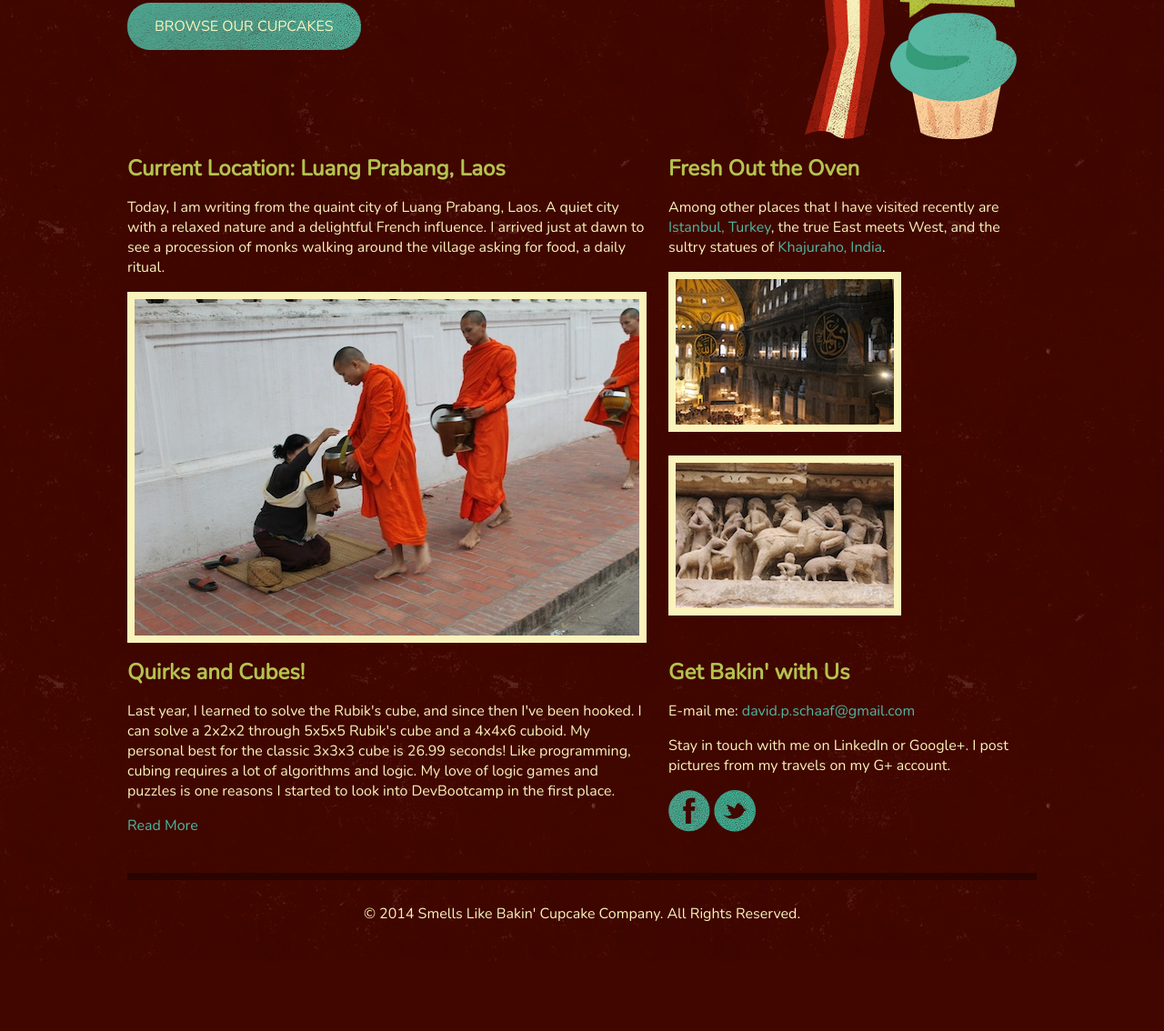
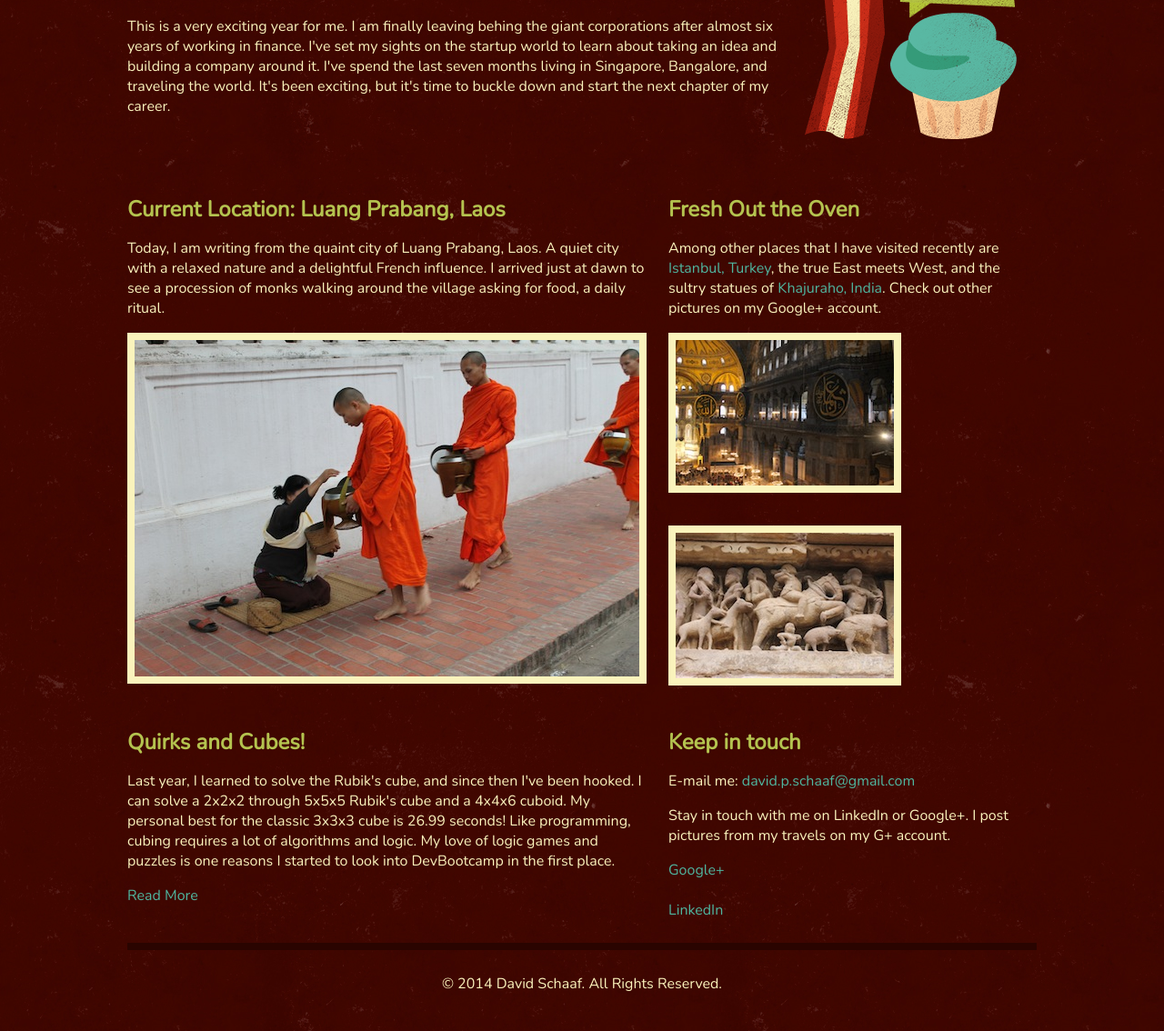
Before and after one commit to dpschaaf/mywebsite, a plain HTML site: page index.html in a window 1280 px wide. Shown: the part 319-1453 px from the top of the page at 91% size. Before the commit the page ends 1376 px from the top, so only its background shows below. Drawn offline with nearby package versions, Linux system fonts and the light colour scheme.

Commit message:
more text edits, and deleted the cupcake button

```diff
--- a/css/style.css
+++ b/css/style.css
@@ -53,7 +53,7 @@ ul.nav li a {
 
 #recent-places img {
   border: 8px solid #FAF3BC;
-  margin: 0 0 20px 0;
+  margin: 0 0 30px 0;
 }
 
 #current img {
--- a/index.html
+++ b/index.html
@@ -28,7 +28,7 @@
 
     <div id="intro" class="grid_9">
       <h1>Returning to San Francisco after seven months in Asia</h1>
-      <p><a href="" class="btn">Browse Our Cupcakes</a></p>
+      <p>This is a very exciting year for me. I am finally leaving behing the giant corporations after almost six years of working in finance. I've set my sights on the startup world to learn about taking an idea and building a company around it. I've spend the last seven months living in Singapore, Bangalore, and traveling the world. It's been exciting, but it's time to buckle down and start the next chapter of my career.</p>
     </div>
 
     <div class="grid_3 omega">
@@ -43,7 +43,7 @@
 
     <div id="recent-places" class="grid_5 omega">
       <h2>Fresh Out the Oven</h2>
-      <p>Among other places that I have visited recently are <a href="">Istanbul, Turkey</a>, the true East meets West, and the sultry statues of <a href="">Khajuraho, India</a>.</p>
+      <p>Among other places that I have visited recently are <a href="">Istanbul, Turkey</a>, the true East meets West, and the sultry statues of <a href="">Khajuraho, India</a>. Check out other pictures on my Google+ account.</p>
       <img src="img/sofia.jpg" alt="Hagia Sofia, Istanbul, Turkey">
       <img src="img/khajuraho.jpg" alt="Bas relief sculptures at Khajuraho">
     </div>
@@ -55,19 +55,20 @@
     </div>
 
     <div id="new-cupcakes" class="grid_5 omega">
-      <h2>Get Bakin' with Us</h2>
+      <h2>Keep in touch</h2>
 
       <div id="contact">
         <p>E-mail me: <a href="">david.p.schaaf@gmail.com</a></p>
       </div>
 
       <p>Stay in touch with me on LinkedIn or Google+. I post pictures from my travels on my G+ account.</p>
-        <a href="http://www.facebook.com/SmellsLikeBakin"><img src="img/facebook.gif" alt="Facebook"></a>
-        <a href="https://twitter.com/#!/smellslikebakin"><img src="img/twitter.gif" alt="Twitter"></a>
+        <a href="https://plus.google.com/u/0/111140173640285526887">Google+</a><br>
+        <br>
+        <a href="http://www.linkedin.com/in/davidpschaaf">LinkedIn</a>
     </div>
 
     <div id="copyright" class="grid_12 omega">
-      <p>&copy; 2014 Smells Like Bakin' Cupcake Company. All Rights Reserved.</p>
+      <p>&copy; 2014 David Schaaf. All Rights Reserved.</p>
     </div>
 
   </div>
```
